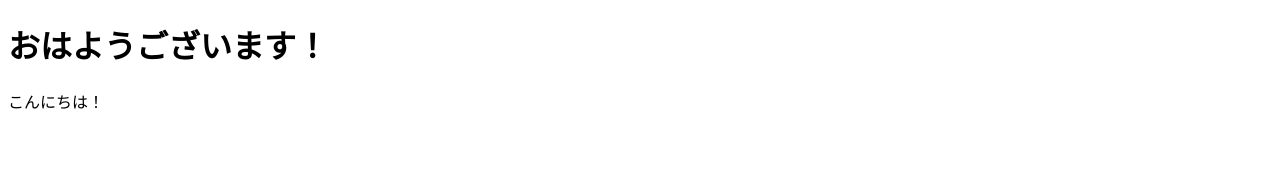
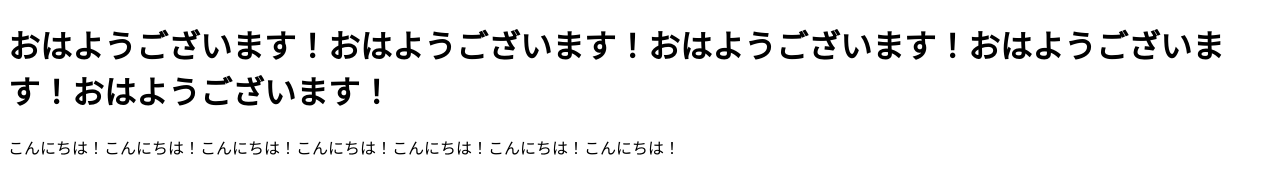
Before and after one commit to asdfghjzxcv12/mycode, a plain HTML site: page index.html in a window 1280 px wide. Drawn offline with Linux system fonts and the light colour scheme.

Commit message:
Add files via upload

```diff
--- a/index.html
+++ b/index.html
@@ -6,7 +6,7 @@
   <title>Document</title>
 </head>
 <body>
-  <h1>おはようございます！</h1>
-  <p>こんにちは！</p>
+  <h1>おはようございます！おはようございます！おはようございます！おはようございます！おはようございます！</h1>
+  <p>こんにちは！こんにちは！こんにちは！こんにちは！こんにちは！こんにちは！こんにちは！</p>
 </body>
 </html>
```
